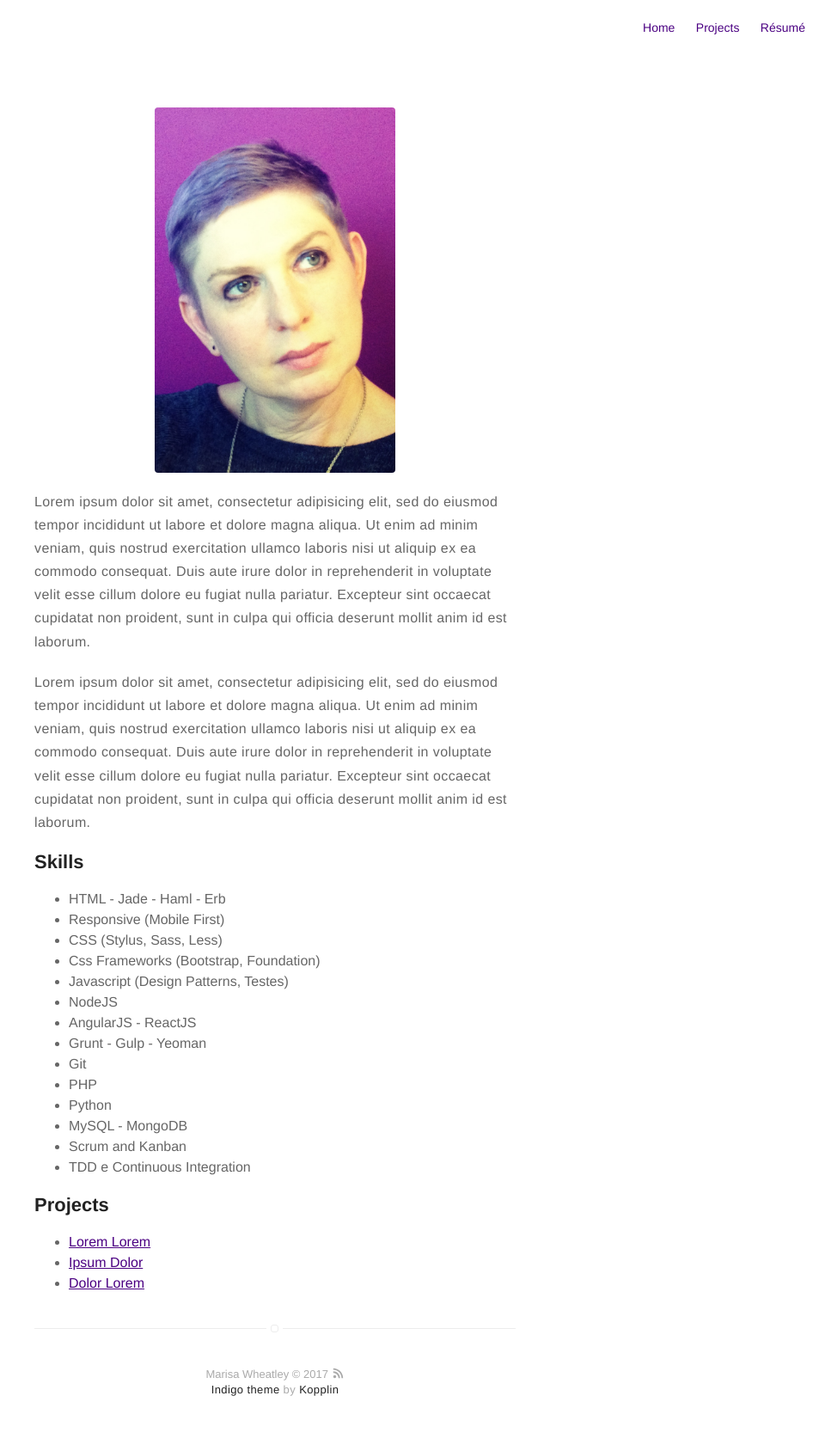
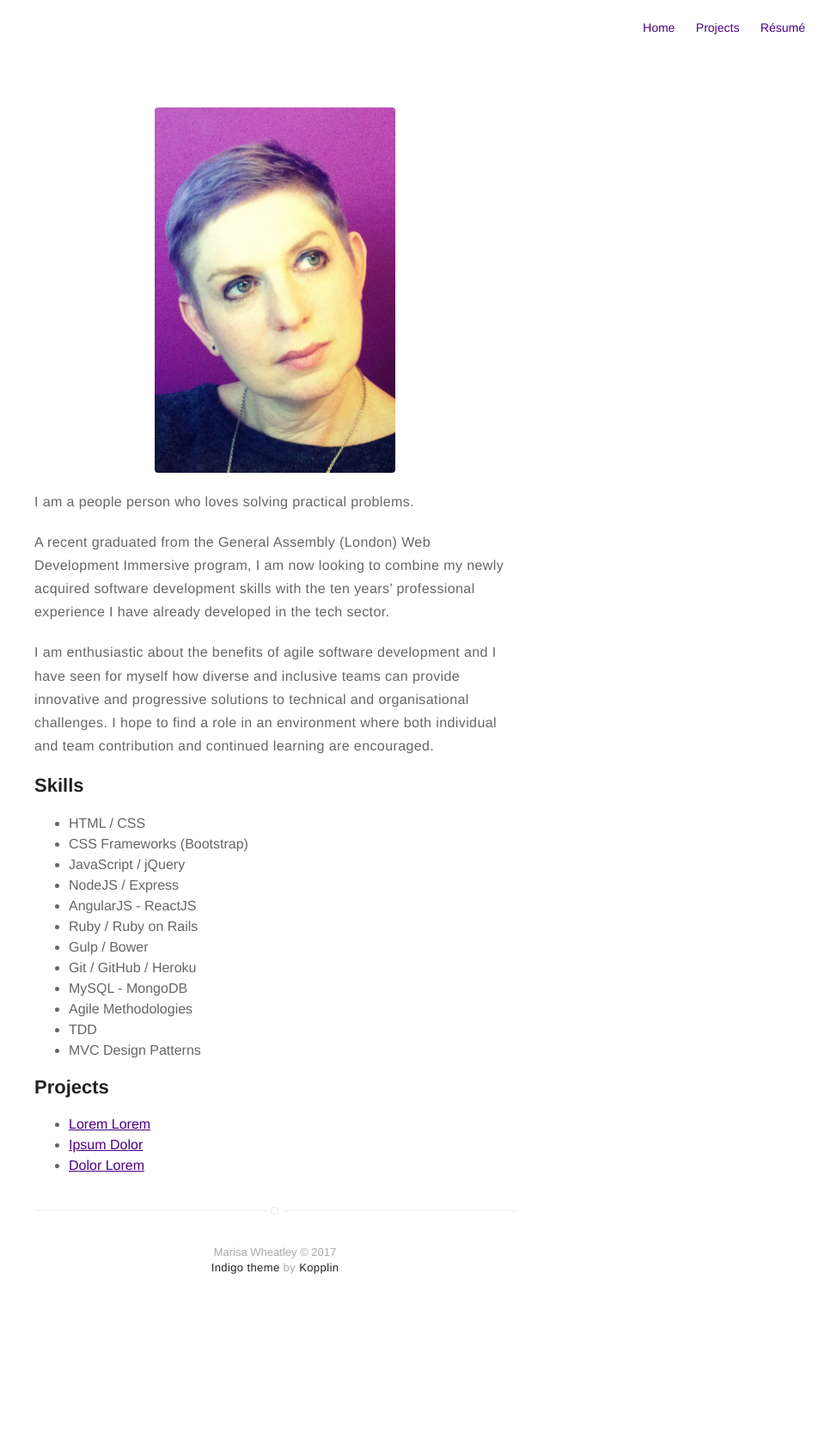
Before and after one commit to MarMinsk/MarMinsk.github.io, a Jekyll site: the page built from about.md, in a window 1280 px wide. Shown: the whole page at 86% size, without its empty margins (320-1280 px from the left). Built offline with Jekyll 4.4.1, drawn with Linux system fonts in a browser that asks for light colours; after the commit the page ends 1546 px from its top, so only the background shows below that.

Commit message:
adding about page text

```diff
--- a/_includes/footer.html
+++ b/_includes/footer.html
@@ -1,5 +1,6 @@
 <footer class="footer-main">
-    {{ site.name }} © {{ site.time | date: '%Y' }} <a class="link" href="{{ site.url }}/feed.xml" target="_blank"><svg class="icon icon-rss"><use xlink:href="#icon-rss"></use></svg></a>
+    {{ site.name }} © {{ site.time | date: '%Y' }}
+    <!-- <a class="link" href="{{ site.url }}/feed.xml" target="_blank"><svg class="icon icon-rss"><use xlink:href="#icon-rss"></use></svg></a> -->
 
     <p class="extra">
         <a class="link" href="https://github.com/sergiokopplin/indigo">Indigo theme</a> by <a class="link" href="http://koppl.in">Kopplin</a>
--- a/about.md
+++ b/about.md
@@ -4,23 +4,32 @@ layout: page
 ---
 ![Profile Image]({{ site.url }}/{{ site.picture }})
 
-<p>Lorem ipsum dolor sit amet, consectetur adipisicing elit, sed do eiusmod
-tempor incididunt ut labore et dolore magna aliqua. Ut enim ad minim veniam,
-quis nostrud exercitation ullamco laboris nisi ut aliquip ex ea commodo
-consequat. Duis aute irure dolor in reprehenderit in voluptate velit esse
-cillum dolore eu fugiat nulla pariatur. Excepteur sint occaecat cupidatat non
-proident, sunt in culpa qui officia deserunt mollit anim id est laborum.</p>
+<p>I am a people person who loves solving practical problems.</p>
 
-<p>Lorem ipsum dolor sit amet, consectetur adipisicing elit, sed do eiusmod
-tempor incididunt ut labore et dolore magna aliqua. Ut enim ad minim veniam,
-quis nostrud exercitation ullamco laboris nisi ut aliquip ex ea commodo
-consequat. Duis aute irure dolor in reprehenderit in voluptate velit esse
-cillum dolore eu fugiat nulla pariatur. Excepteur sint occaecat cupidatat non
-proident, sunt in culpa qui officia deserunt mollit anim id est laborum.</p>
+<p>A recent graduated from the General Assembly (London) Web Development Immersive program, I am now looking to combine my newly acquired software development skills with the ten years’ professional experience I have already developed in the tech sector.</p>
+
+<p>I am enthusiastic about the benefits of agile software development and I have seen for myself how diverse and inclusive teams can provide innovative and progressive solutions to technical and organisational challenges. I hope to find a role in an environment where both individual and team contribution and continued learning are encouraged.</p>
+
+
 
 <h2>Skills</h2>
 
 <ul class="skill-list">
+	<li>HTML / CSS</li>
+	<li>CSS Frameworks (Bootstrap)</li>
+	<li>JavaScript / jQuery</li>
+	<li>NodeJS / Express</li>
+  <li>AngularJS - ReactJS</li>
+  <li> Ruby / Ruby on Rails</li>
+	<li>Gulp / Bower</li>
+	<li>Git / GitHub / Heroku</li>
+	<li>MySQL - MongoDB</li>
+	<li>Agile Methodologies</li>
+	<li>TDD</li>
+  <li>MVC Design Patterns</li>
+</ul>
+
+<!-- <ul class="skill-list">
 	<li>HTML - Jade - Haml - Erb</li>
 	<li>Responsive (Mobile First)</li>
 	<li>CSS (Stylus, Sass, Less)</li>
@@ -35,7 +44,7 @@ proident, sunt in culpa qui officia deserunt mollit anim id est laborum.</p>
 	<li>MySQL - MongoDB</li>
 	<li>Scrum and Kanban</li>
 	<li>TDD e Continuous Integration</li>
-</ul>
+</ul> -->
 
 <h2>Projects</h2>
 
```
